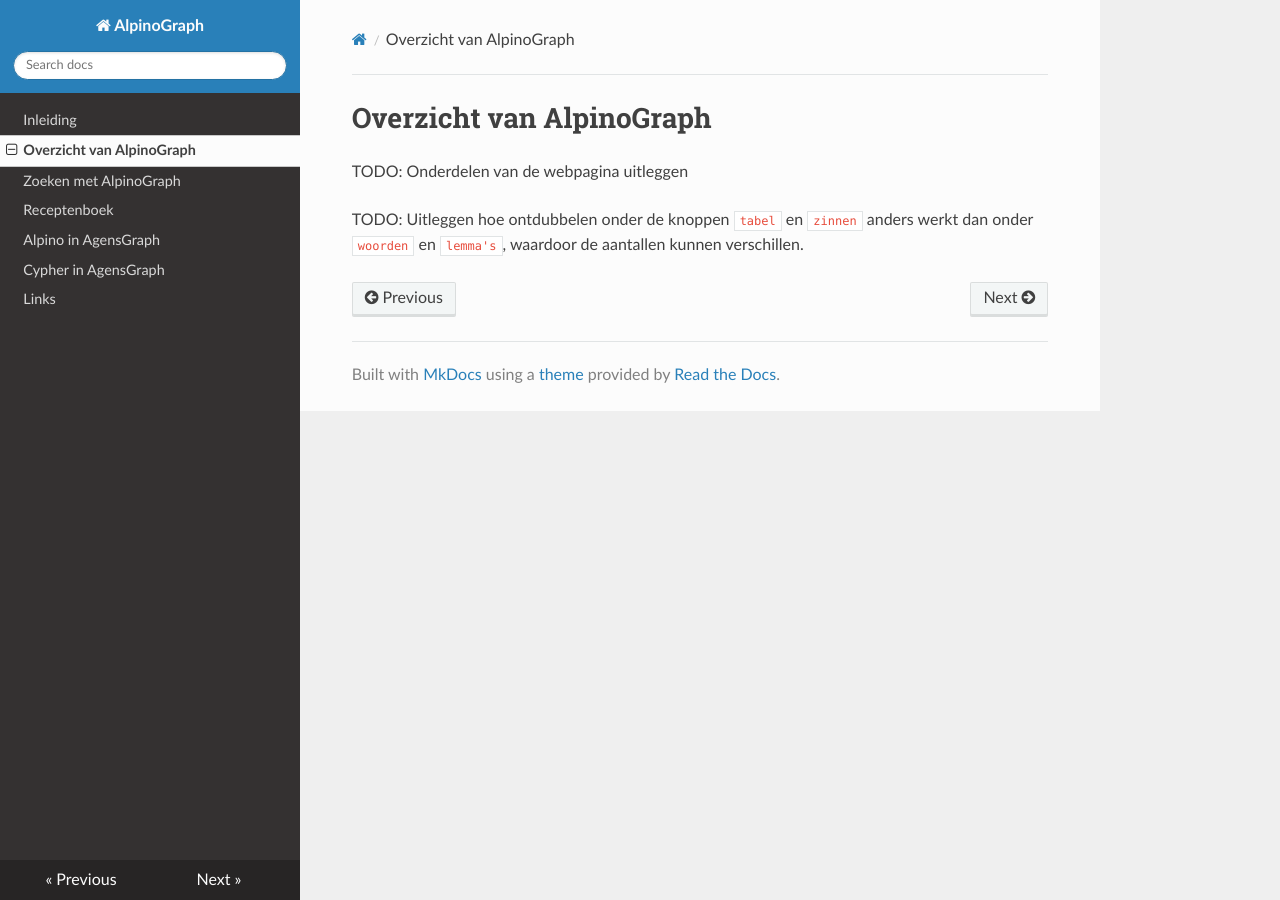
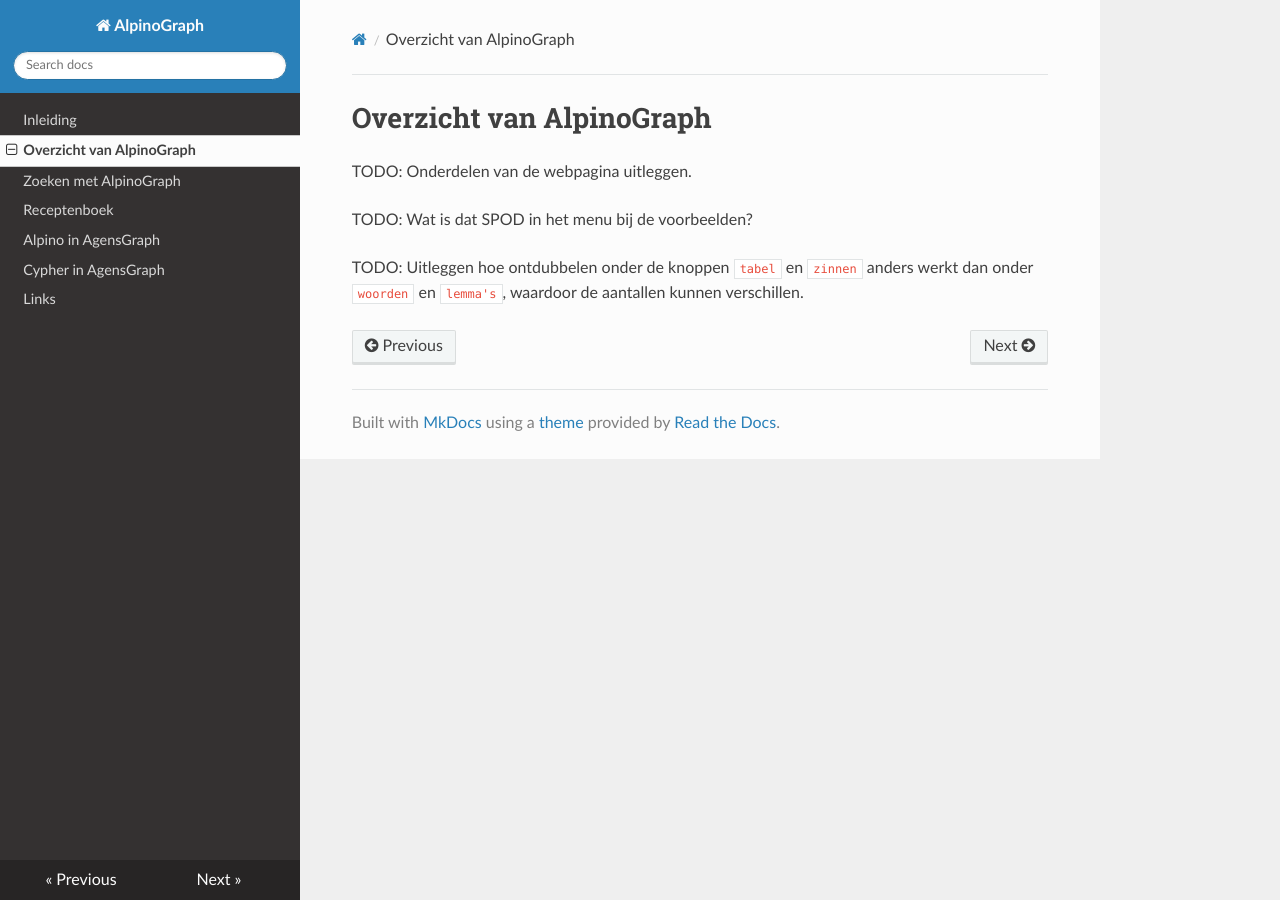
Before and after one commit to rug-compling/alpinograph-docs, an MkDocs documentation site: the page built from docs/interface.md, in a window 1280 px wide. Built offline with MkDocs 1.6.1, drawn with Linux system fonts in a browser that asks for light colours; nearby versions of some CDN libraries.

Commit message:
interface.md: TODO: SPOD

```diff
--- a/docs/interface.md
+++ b/docs/interface.md
@@ -1,7 +1,8 @@
 # Overzicht van AlpinoGraph
 
-TODO: Onderdelen van de webpagina uitleggen
+TODO: Onderdelen van de webpagina uitleggen.
 
+TODO: Wat is dat SPOD in het menu bij de voorbeelden?
 
 TODO: Uitleggen hoe ontdubbelen onder de knoppen `tabel` en `zinnen`
 anders werkt dan onder `woorden` en `lemma's`, waardoor de aantallen
```
